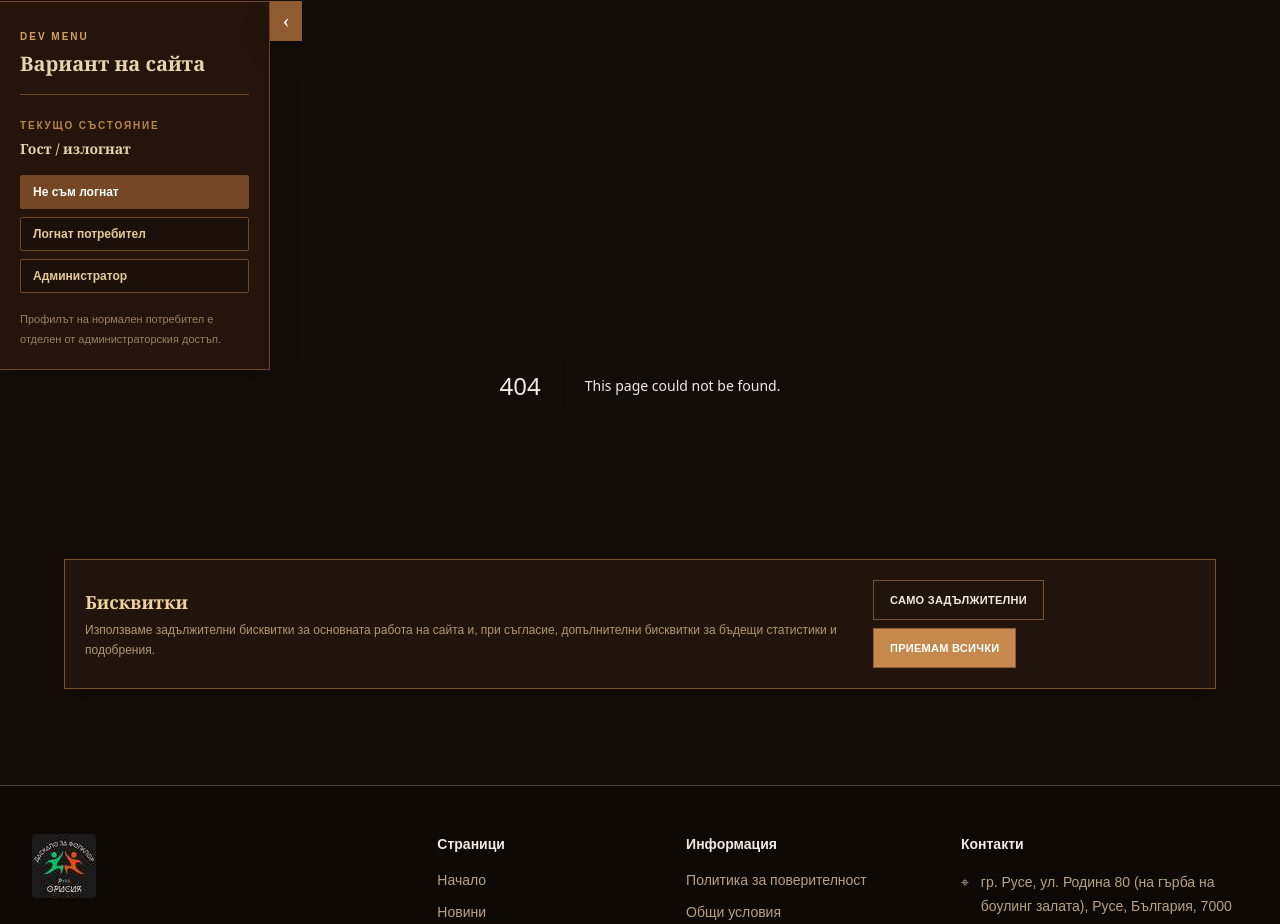
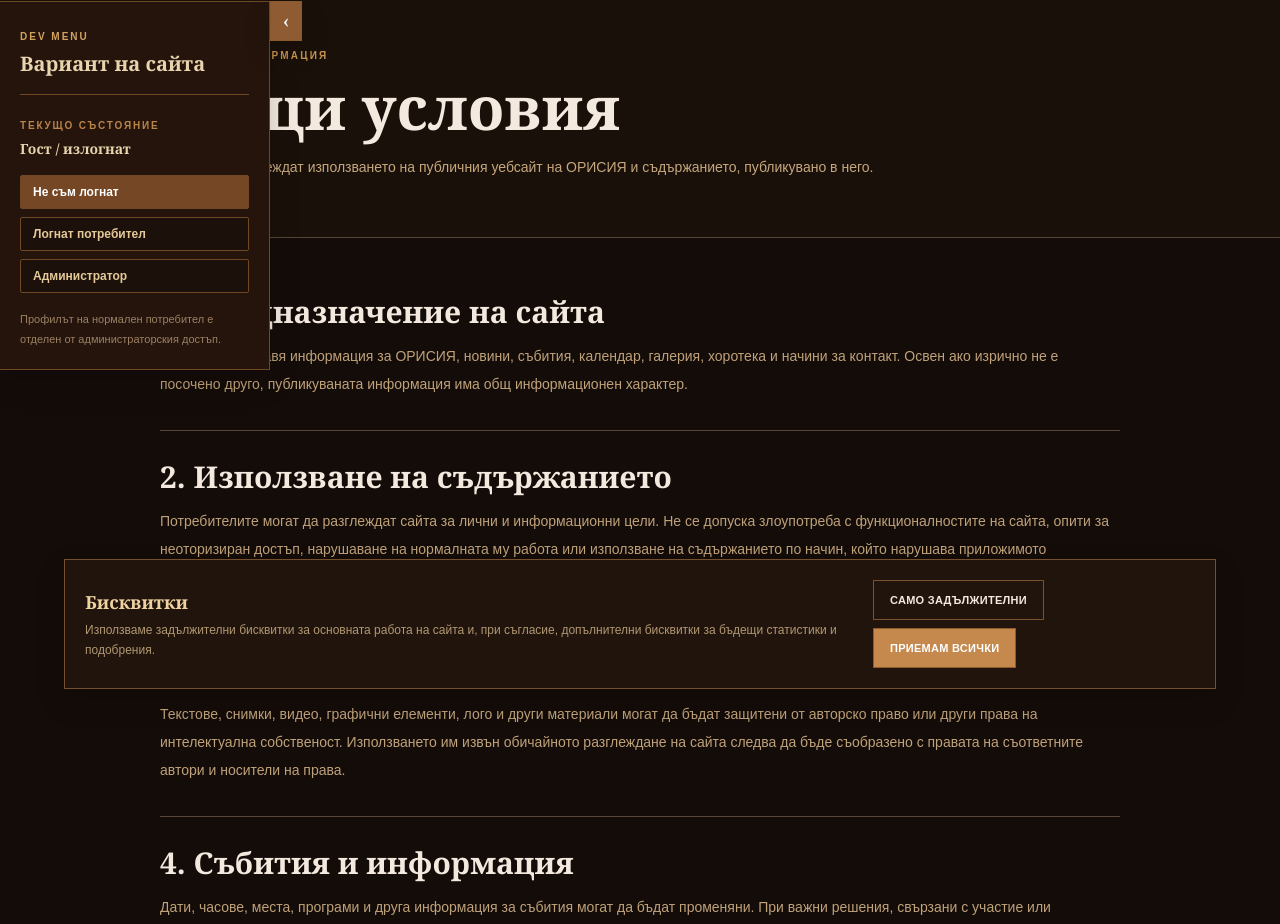
Before and after one commit to viktor132607/Orisia.Client, a Next.js app: page /terms in a window 1280 px wide. Before the commit this address had no page. Shown: the part 95-1019 px from the top of the page. Built offline with nearby package versions, Linux system fonts and the light colour scheme.

Commit message:
Add terms and conditions page

```diff
--- /dev/null
+++ b/src/app/terms/page.tsx
@@ -0,0 +1,78 @@
+"use client";
+
+import Link from "next/link";
+import useLanguage from "../../components/useLanguage";
+
+export default function TermsPage() {
+  const language = useLanguage();
+  const isBg = language === "bg";
+  const sectionClass = "border-t border-orisia-line pt-7 dark:border-[#5a4637]";
+  const headingClass = "text-2xl font-bold sm:text-3xl";
+  const textClass = "mt-3 font-sans text-sm leading-7 text-[#725b47] dark:text-[#bfa27a]";
+
+  return (
+    <main className="min-h-screen bg-orisia-cream text-orisia-brown dark:bg-orisia-dark dark:text-orisia-light">
+      <section className="border-b border-orisia-line bg-[#e8d5bb] py-14 dark:border-[#574333] dark:bg-[#1a100a]">
+        <div className="mx-auto w-full max-w-5xl px-4 sm:px-6 lg:px-8">
+          <span className="font-sans text-[10px] font-black uppercase tracking-[.22em] text-orisia-goldDark dark:text-[#c79551]">{isBg ? "ОРИСИЯ · ИНФОРМАЦИЯ" : "ORISIA · INFORMATION"}</span>
+          <h1 className="mt-3 text-4xl font-bold sm:text-6xl">{isBg ? "Общи условия" : "Terms and Conditions"}</h1>
+          <p className="mt-4 max-w-3xl font-sans text-sm leading-7 text-[#725b47] dark:text-[#c6a77d]">{isBg ? "Тези условия уреждат използването на публичния уебсайт на ОРИСИЯ и съдържанието, публикувано в него." : "These terms govern use of the public ORISIA website and the content published on it."}</p>
+        </div>
+      </section>
+
+      <section className="py-14">
+        <div className="mx-auto grid w-full max-w-5xl gap-8 px-4 sm:px-6 lg:px-8">
+          <section>
+            <h2 className={headingClass}>{isBg ? "1. Предназначение на сайта" : "1. Purpose of the website"}</h2>
+            <p className={textClass}>{isBg ? "Сайтът предоставя информация за ОРИСИЯ, новини, събития, календар, галерия, хоротека и начини за контакт. Освен ако изрично не е посочено друго, публикуваната информация има общ информационен характер." : "The website provides information about ORISIA, news, events, a calendar, gallery, dance library and contact options. Unless expressly stated otherwise, published information is for general informational purposes."}</p>
+          </section>
+
+          <section className={sectionClass}>
+            <h2 className={headingClass}>{isBg ? "2. Използване на съдържанието" : "2. Use of content"}</h2>
+            <p className={textClass}>{isBg ? "Потребителите могат да разглеждат сайта за лични и информационни цели. Не се допуска злоупотреба с функционалностите на сайта, опити за неоторизиран достъп, нарушаване на нормалната му работа или използване на съдържанието по начин, който нарушава приложимото законодателство или права на трети лица." : "Users may browse the website for personal and informational purposes. Misuse of website functionality, attempts at unauthorized access, interference with normal operation, or use of content in violation of applicable law or third-party rights is not permitted."}</p>
+          </section>
+
+          <section className={sectionClass}>
+            <h2 className={headingClass}>{isBg ? "3. Авторски права и материали" : "3. Copyright and materials"}</h2>
+            <p className={textClass}>{isBg ? "Текстове, снимки, видео, графични елементи, лого и други материали могат да бъдат защитени от авторско право или други права на интелектуална собственост. Използването им извън обичайното разглеждане на сайта следва да бъде съобразено с правата на съответните автори и носители на права." : "Texts, photos, video, graphic elements, logos and other materials may be protected by copyright or other intellectual property rights. Use beyond normal website viewing must respect the rights of the relevant authors and rights holders."}</p>
+          </section>
+
+          <section className={sectionClass}>
+            <h2 className={headingClass}>{isBg ? "4. Събития и информация" : "4. Events and information"}</h2>
+            <p className={textClass}>{isBg ? "Дати, часове, места, програми и друга информация за събития могат да бъдат променяни. При важни решения, свързани с участие или посещение, е препоръчително да проверите най-актуалната публикувана информация или да се свържете с ОРИСИЯ." : "Dates, times, venues, schedules and other event information may change. Before making important decisions about attendance or participation, you should check the latest published information or contact ORISIA."}</p>
+          </section>
+
+          <section className={sectionClass}>
+            <h2 className={headingClass}>{isBg ? "5. Външни връзки" : "5. External links"}</h2>
+            <p className={textClass}>{isBg ? "Сайтът може да съдържа връзки към външни услуги или социални мрежи. ОРИСИЯ не контролира съдържанието, сигурността или политиките на тези външни сайтове и услуги." : "The website may contain links to external services or social networks. ORISIA does not control the content, security or policies of those external websites and services."}</p>
+          </section>
+
+          <section className={sectionClass}>
+            <h2 className={headingClass}>{isBg ? "6. Наличност и отговорност" : "6. Availability and liability"}</h2>
+            <p className={textClass}>{isBg ? "Полагат се разумни усилия сайтът да бъде достъпен и информацията в него да бъде коректна. Не може да се гарантира непрекъсната работа без технически прекъсвания или абсолютна липса на грешки във всяка публикувана информация." : "Reasonable efforts are made to keep the website available and its information accurate. Continuous operation without technical interruptions or absolute error-free publication cannot be guaranteed."}</p>
+          </section>
+
+          <section className={sectionClass}>
+            <h2 className={headingClass}>{isBg ? "7. Поверителност" : "7. Privacy"}</h2>
+            <p className={textClass}>{isBg ? "Информация за обработването на лични данни и използваното локално съхранение е достъпна в политиката за поверителност и политиката за бисквитки." : "Information about personal data processing and browser storage is available in the Privacy Policy and Cookie Policy."}</p>
+            <div className="mt-4 flex flex-wrap gap-4 font-sans text-sm font-bold">
+              <Link href="/privacy" className="text-orisia-goldDark underline-offset-4 hover:underline dark:text-[#d0a15e]">{isBg ? "Политика за поверителност" : "Privacy Policy"}</Link>
+              <Link href="/cookies" className="text-orisia-goldDark underline-offset-4 hover:underline dark:text-[#d0a15e]">{isBg ? "Бисквитки" : "Cookies"}</Link>
+            </div>
+          </section>
+
+          <section className={sectionClass}>
+            <h2 className={headingClass}>{isBg ? "8. Промени в условията" : "8. Changes to these terms"}</h2>
+            <p className={textClass}>{isBg ? "Тези условия могат да бъдат актуализирани при промяна на сайта, функционалностите му или приложимите изисквания. Актуалната версия се публикува на тази страница." : "These terms may be updated when the website, its functionality or applicable requirements change. The current version will be published on this page."}</p>
+          </section>
+
+          <section className={sectionClass}>
+            <h2 className={headingClass}>{isBg ? "9. Контакт" : "9. Contact"}</h2>
+            <p className={textClass}>{isBg ? "За въпроси относно сайта и тези условия можете да използвате страницата за контакт." : "For questions about the website and these terms, you can use the contact page."}</p>
+            <Link href="/contact" className="mt-4 inline-flex font-sans text-sm font-bold text-orisia-goldDark underline-offset-4 hover:underline dark:text-[#d0a15e]">{isBg ? "Контакти" : "Contact"}</Link>
+          </section>
+        </div>
+      </section>
+    </main>
+  );
+}
```
